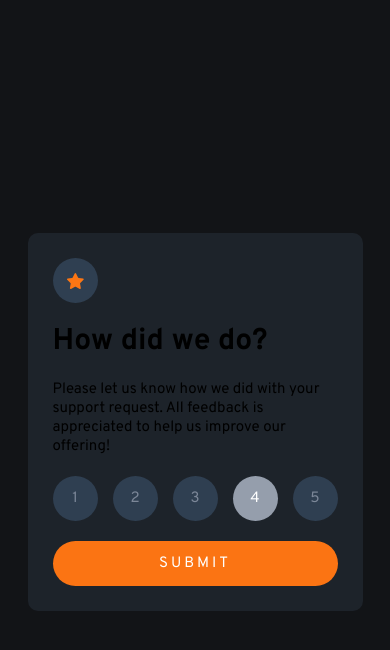
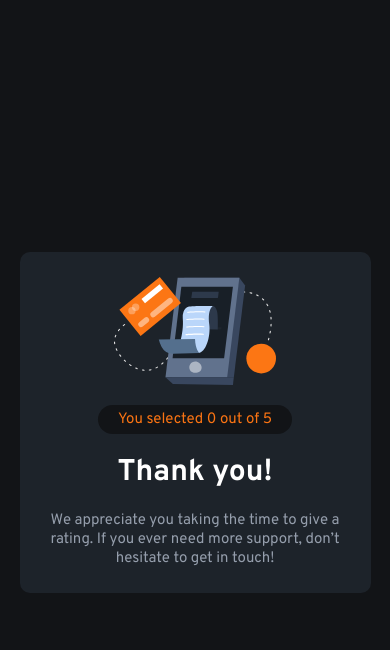
Before and after one commit to deZ1711/interactive-rating, a website: page index.html in a window 390 px wide. Both pictures are taken after a click on the element "SUBMIT". Drawn offline with Linux system fonts and the light colour scheme.

Commit message:
mobile done

```diff
--- a/index.html
+++ b/index.html
@@ -20,7 +20,7 @@
     <link rel="stylesheet" href="./css/style.css" />
 
     <title>Frontend Mentor | Interactive rating component</title>
-    <script src="./js/app.js" deferS></script>
+    <script src="./js/app.js" defer></script>
   </head>
   <body>
     <div class="parent-container">
@@ -36,19 +36,19 @@
 
           <ul class="form__answerlist">
             <li>
-              <div class="form__rtgbtn" name="rating" value="1">1</div>
+              <div class="form__rtgbtn">1</div>
             </li>
             <li>
-              <div class="form__rtgbtn" name="rating" value="2">2</div>
+              <div class="form__rtgbtn">2</div>
             </li>
             <li>
-              <div class="form__rtgbtn" name="rating" value="3">3</div>
+              <div class="form__rtgbtn">3</div>
             </li>
             <li>
-              <div class="form__rtgbtn active" name="rating" value="4">4</div>
+              <div class="form__rtgbtn active">4</div>
             </li>
             <li>
-              <div class="form__rtgbtn" name="rating" value="5">5</div>
+              <div class="form__rtgbtn">5</div>
             </li>
           </ul>
 
@@ -58,13 +58,14 @@
 
         <!-- Thank you state start -->
         <div class="form__submitted hide">
+          <div class="form__thx"><img src="images/illustration-thank-you.svg" alt="form is submitted"></div>
           <div class="form__choice">
             You selected <span class="rate"></span> out of 5
           </div>
 
           <h1 class="form__title">Thank you!</h1>
 
-          <p class="form__description">
+          <p class="form__appreciate">
             We appreciate you taking the time to give a rating. If you ever need more support, don’t hesitate to get in touch!
           </p>
         </div>
--- a/js/app.js
+++ b/js/app.js
@@ -3,11 +3,27 @@ const formSubmitted = document.querySelector('.form__submitted');
 const ratingButton = document.querySelectorAll('.form__rtgbtn');
 const submitButton = document.querySelector('.form__submitbtn');
 const rate = document.querySelector('.rate');
-
+let rateVal = 0;
 
 function submitClick() {
   form.classList.add('hide');
+  rate.textContent = rateVal;
   formSubmitted.classList.remove('hide');
 }
 
+function selectRate (e) {
+  ratingButton.forEach(btn => {
+    btn.classList.remove('active');
+  });
+  if (e.target.classList.contains('form__rtgbtn')) {
+    e.target.classList.add('active');
+  } else {
+    e.target.parentElement.classList.add('active');
+  }
+  rateVal = e.target.textContent;
+}
+
 submitButton.addEventListener('click', submitClick);
+ratingButton.forEach(btn => {
+  btn.addEventListener('click', selectRate)
+})
--- a/sass/base/_typography.scss
+++ b/sass/base/_typography.scss
@@ -1,8 +1,36 @@
 body {
   font-family: 'Overpass', sans-serif;
   font-size: 15px;
+  font-weight: 400;
 }
 
 li {
 list-style: none;
 }
+
+.form {
+  &__title {
+    color: $white;
+    font-weight: 700;
+  }
+  &__description {
+    color: $mediumgrey;
+  }
+  &__rtgbtn {
+    color: $mediumgrey;
+    &.active {
+      color: $white;
+    }
+  }
+  &__appreciate {
+    color: $lightgrey;
+  }
+  &__choice {
+    color: $orange;
+  }
+  &__submitbtn {
+    text-transform: uppercase;
+    letter-spacing: .2rem;
+    color: $white;
+  }
+}
--- a/sass/components/_buttons.scss
+++ b/sass/components/_buttons.scss
@@ -1,12 +1,8 @@
 .form__submitbtn {
   background-color: $orange;
   width: 100%;
-  font-weight: 400;
   height: 3rem;
   border-radius: 50px;
-  text-transform: uppercase;
-  letter-spacing: .2rem;
-  color: $white;
   border: none;
   cursor: pointer;
 }
--- a/sass/layout/_container.scss
+++ b/sass/layout/_container.scss
@@ -6,4 +6,5 @@
   margin: 0 50%;
   border-radius: 10px;
   padding: 25px;
+  min-width: 90%;
 }
--- a/sass/layout/_form.scss
+++ b/sass/layout/_form.scss
@@ -23,22 +23,50 @@
     height: 3em;
     border-radius: 50%;
     border: none;
-    color: $mediumgrey;
+    cursor: pointer;
     &.active {
       background-color: $lightgrey;
+    }
+    &:hover {
       color: $white;
+      background-color: $orange;
     }
   }
   &__submitbtn {
     display: flex;
     align-items: center;
     justify-content: center;
+    &:hover {
+      background-color: $white;
+      color: $orange;
+    }
   }
   &__answerlist {
-        display: flex;
+    display: flex;
     flex-direction: row;
     justify-content: space-around;
     align-items: center;
     gap: 15px;
   }
+  &__submitted {
+    display: flex;
+    flex-direction: column;
+    gap: 20px;
+    justify-content: center;
+    align-items: center;
+  }
+  &__appreciate {
+    text-align: center;
+    text-justify: auto;
+  }
+  &__thx {
+    display: flex;
+    justify-content: center;
+    align-items: center;
+  }
+  &__choice {
+    background-color: $verydarkblue;
+    border-radius: 20px;
+    padding: 5px 20px;
+  }
 }
```
Also changed, not shown: css/style.css, 1 other file.
